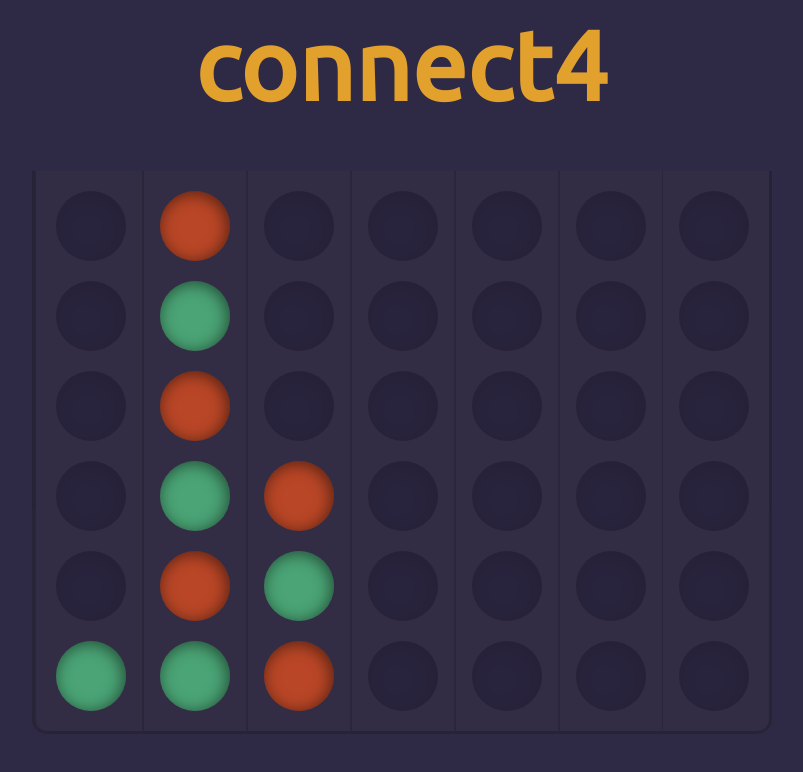
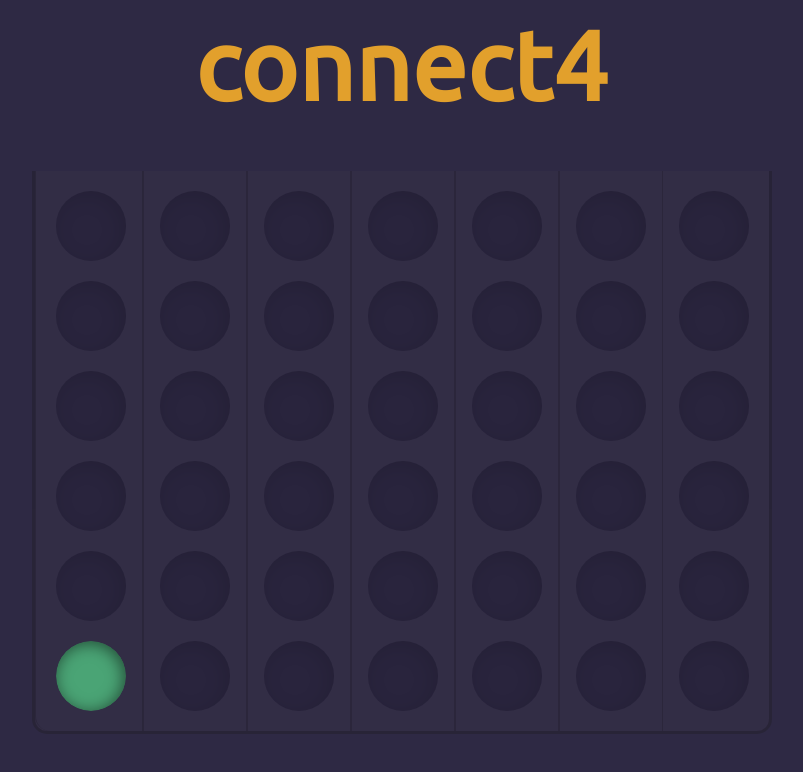
Before and after one commit to Thilerion/connect4, a Vue app: page / in a window 1280 px wide. Both pictures are taken after a click on the element 327 px from the left and 451 px from the top of the page. Shown: the top 772 px of the page, without its empty margins (238-1041 px from the left). Built offline with nearby package versions, Linux system fonts and the light colour scheme.

Commit message:
Initial cell transition

```diff
--- a/src/components/Board.vue
+++ b/src/components/Board.vue
@@ -1,8 +1,11 @@
 <template>
 	<div class="board">
-		<div v-for="(col, x) in board" :key="x" class="col" :class="{full: fullCols[x]}">
-			<div v-for="(cell, y) in col" :key="y" class="cell" :class="{'player-one': cell === P1, 'player-two': cell === P2, 'empty': cell === noPiece}">
-
+		<div v-for="(col, x) in board" :key="x" class="col" :class="{full: fullCols[x]}" @click="makeMove(x)">
+			<div v-for="(cell, y) in col" :key="y" class="cell" :class="{'empty': cell === noPiece}">
+				<transition name="fall-piece">
+				<div class="piece player-one" key="piece-one" v-if="cell === P1"></div>
+				<div class="piece player-two" key="piece-two" v-if="cell === P2"></div>
+				</transition>
 			</div>
 		</div>
 	</div>
@@ -13,7 +16,7 @@ import Connect4Game from '../lib/Connect4.js';
 import Evaluate from '../lib/Connect4.js';
 import { SETTINGS, PLAYER_ONE, PLAYER_TWO, NO_PIECE } from '../lib/Constants.js';
 
-const Game = new Connect4Game().doMove(1).doMove(2).doMove(2).doMove(1).doMove(1).doMove(1).doMove(1).doMove(2).doMove(0).doMove(1);
+const Game = new Connect4Game();
 
 export default {
 	data() {
@@ -30,6 +33,11 @@ export default {
 	computed: {
 		fullCols() {
 			return Game.nextPieceAtHeight.map(height => height >= this.rows);
+		}
+	},
+	methods: {
+		makeMove(col) {
+			Game.doMove(col);
 		}
 	}
 }
@@ -91,7 +99,7 @@ export default {
 	height: 70px;
 	margin: 10px;
 	border-radius: 50%;
-	box-shadow: inset -2px 2px 15px 1px rgba(0, 0, 0, 0.5);
+	overflow: hidden;
 }
 
 .cell.empty {
@@ -99,11 +107,28 @@ export default {
 	box-shadow: inset -4px 4px 20px 1px rgba(0, 0, 0, 0.1);
 }
 
-.cell.player-one {
+.piece {
+	width: 100%;
+	height: 100%;
+	border-radius: 50%;
+	box-shadow: inset -2px 2px 15px 1px rgba(0, 0, 0, 0.5);
+}
+
+.piece.player-one {
 	background: var(--color-p1);
 }
 
-.cell.player-two {
+.piece.player-two {
 	background: var(--color-p2);
 }
+
+.fall-piece-enter-active {
+	transition: all 2s ease;
+	position: relative;
+	z-index: 500;
+}
+
+.fall-piece-enter, .fall-piece-leave-to {
+	transform: translateY(-500%);
+}
 </style>
```
